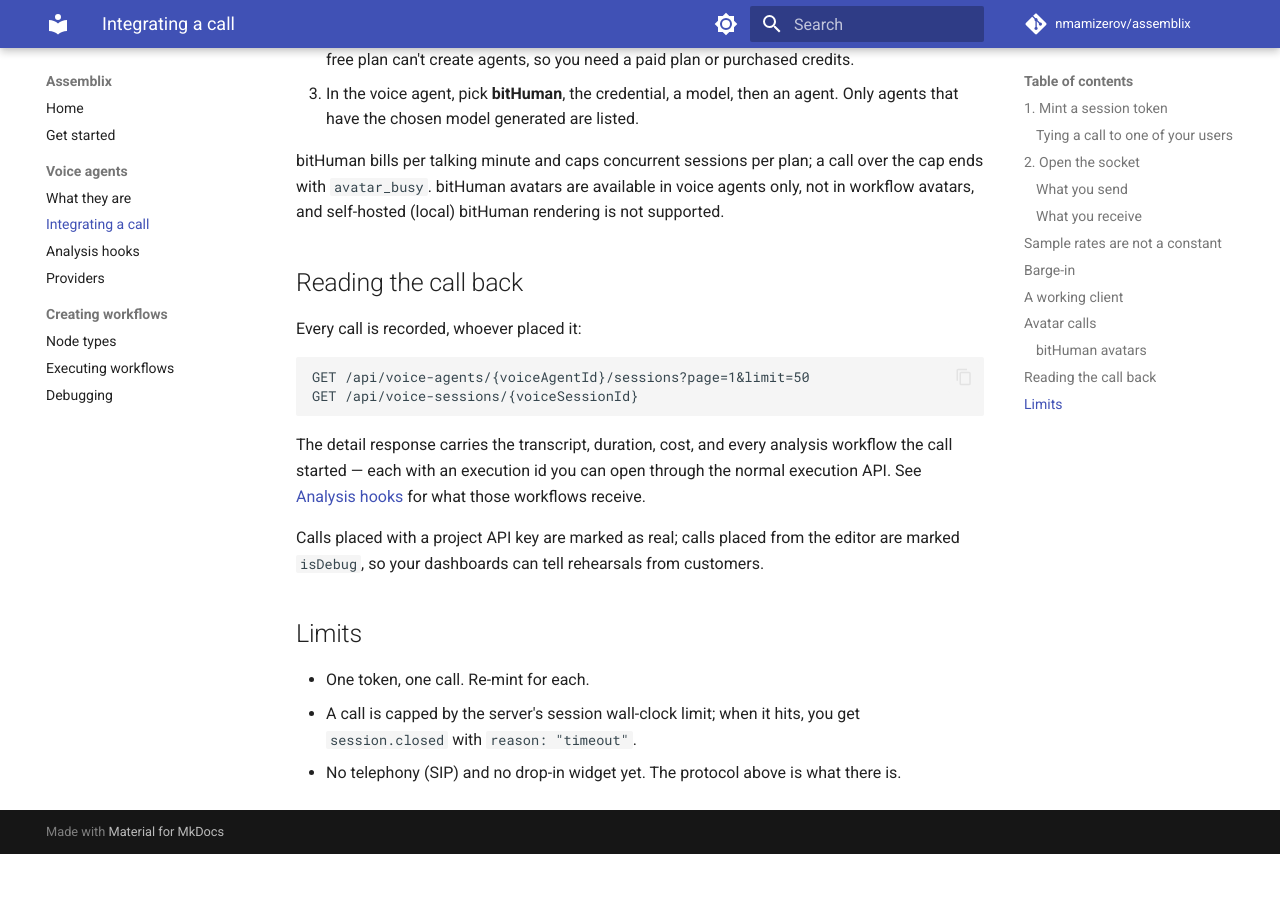
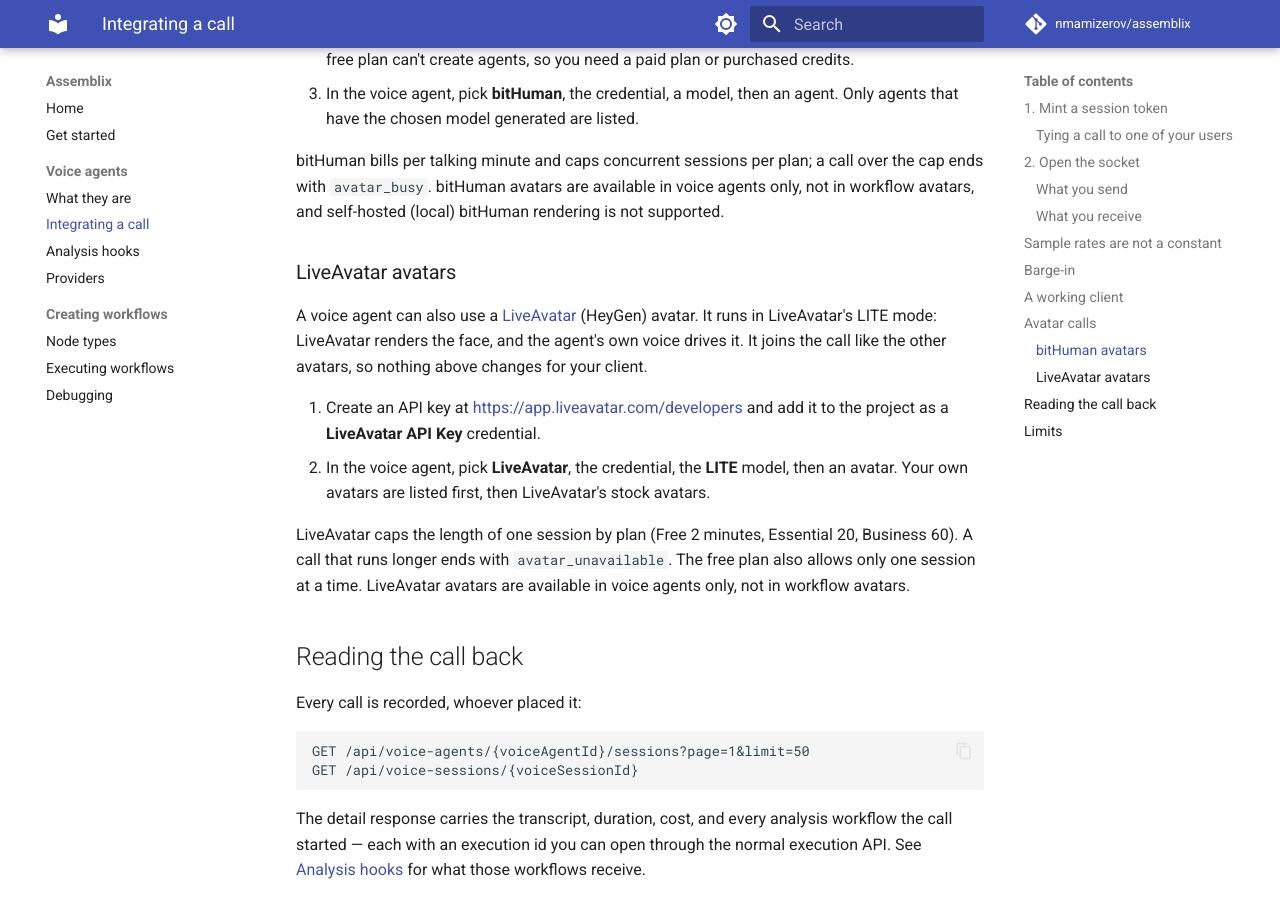
Before and after one commit to nmamizerov/assemblix, an MkDocs documentation site: the page built from docs/voice-agents/integrate.md, in a window 1280 px wide and 900 px high, scrolled down 5314 px. Built offline with MkDocs 1.6.1 and Material for MkDocs 9.7.7, drawn with Linux system fonts in a browser that asks for light colours; comment, search, counter and statistics services are not loaded; before the commit the page ends 6168 px from its top, so only the background shows below that.

Commit message:
docs: explain LiveAvatar avatars for voice agents
Co-Authored-By: Claude Opus 5.5 <noreply@anthropic.com>

```diff
--- a/docs/voice-agents/integrate.md
+++ b/docs/voice-agents/integrate.md
@@ -238,6 +238,23 @@ bitHuman bills per talking minute and caps concurrent sessions per plan; a call
 the cap ends with `avatar_busy`. bitHuman avatars are available in voice agents only,
 not in workflow avatars, and self-hosted (local) bitHuman rendering is not supported.
 
+### LiveAvatar avatars
+
+A voice agent can also use a [LiveAvatar](https://www.liveavatar.com) (HeyGen) avatar.
+It runs in LiveAvatar's LITE mode: LiveAvatar renders the face, and the agent's own
+voice drives it. It joins the call like the other avatars, so nothing above changes
+for your client.
+
+1. Create an API key at <https://app.liveavatar.com/developers> and add it to the
+   project as a **LiveAvatar API Key** credential.
+2. In the voice agent, pick **LiveAvatar**, the credential, the **LITE** model, then an
+   avatar. Your own avatars are listed first, then LiveAvatar's stock avatars.
+
+LiveAvatar caps the length of one session by plan (Free 2 minutes, Essential 20,
+Business 60). A call that runs longer ends with `avatar_unavailable`. The free plan
+also allows only one session at a time. LiveAvatar avatars are available in voice
+agents only, not in workflow avatars.
+
 ## Reading the call back
 
 Every call is recorded, whoever placed it:
```
